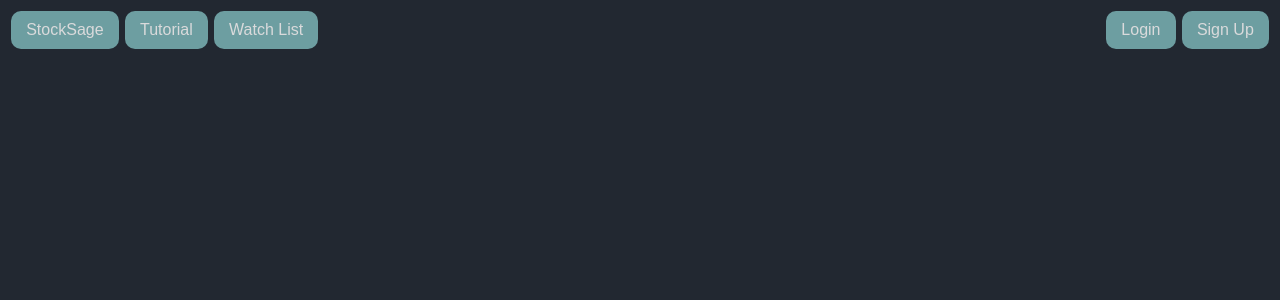
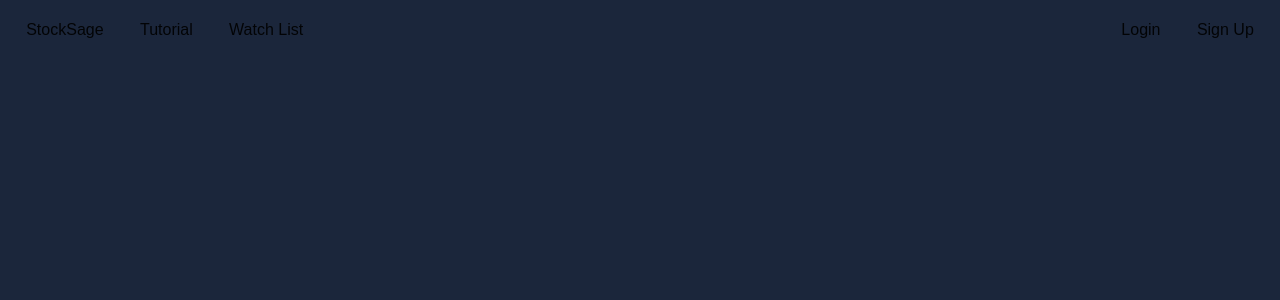
Before and after one commit to Anush-Varma/Trading-Website, a React (Vite) app in the folder client/: page / in a window 1280 px wide. Shown: the top 300 px of the page. Built offline with nearby package versions, Linux system fonts and the light colour scheme.

Commit message:
Added colour pallete

```diff
--- a/client/src/styles/App.css
+++ b/client/src/styles/App.css
@@ -1,10 +1,11 @@
 :root {
-  --bg-colour: rgb(34, 40, 49);
-  --bg-colour2: rgb(49, 54, 63);
-  --fg-colour: rgb(118, 171, 174);
-  --fg-colour2: rgb(238, 238, 238);
+  --bg-colour: rgb(27, 38, 59);
+  --bg-colour2: rgb(13, 27, 42);
+  --component-colour: rgb(65, 90, 119);
+  --component-colour2: rgb(119, 141, 169);
+  --component-colour3: rgb(224, 225, 221);
   --border-radius: 10px;
-  --shadow-color: 0, 0, 0, 0.7;
+  --shadow-color: rgb(13, 27, 42);
 }
 
 body {
```
